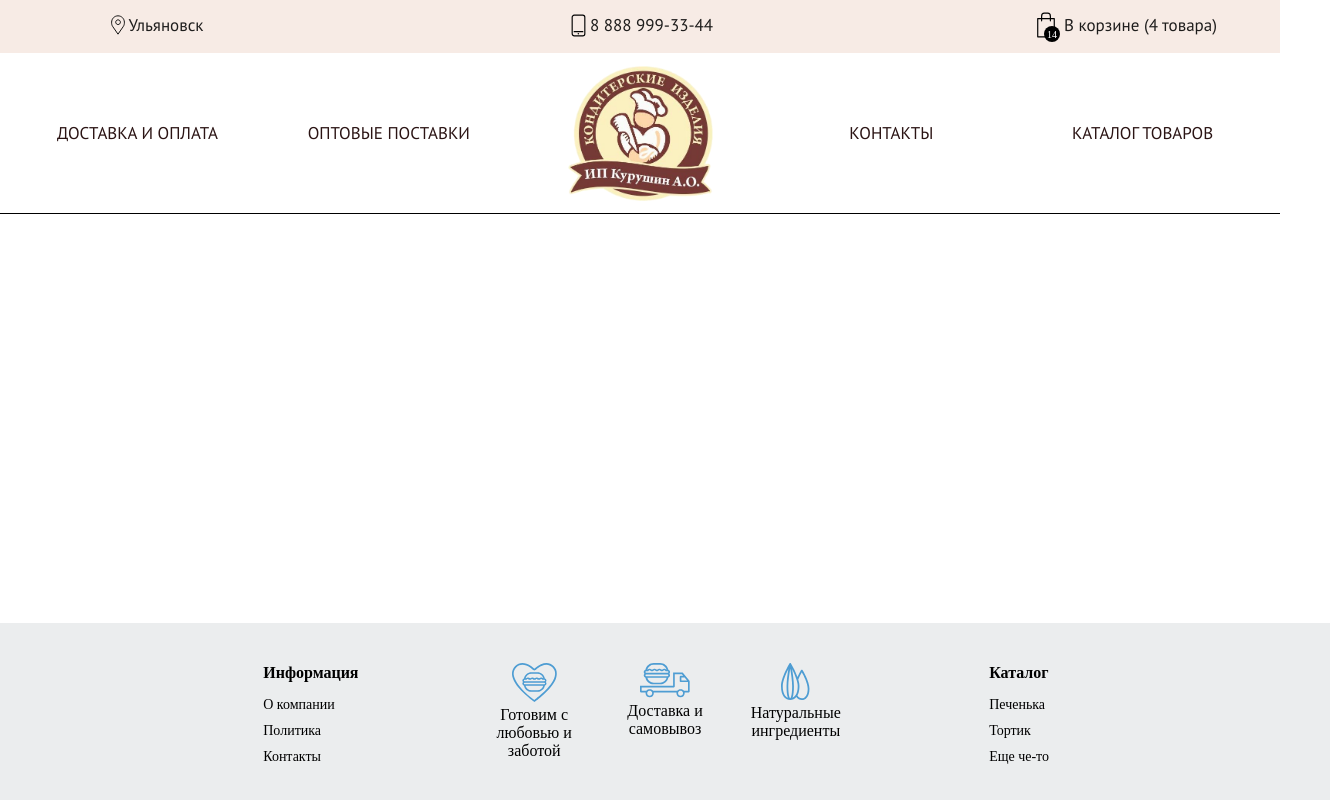
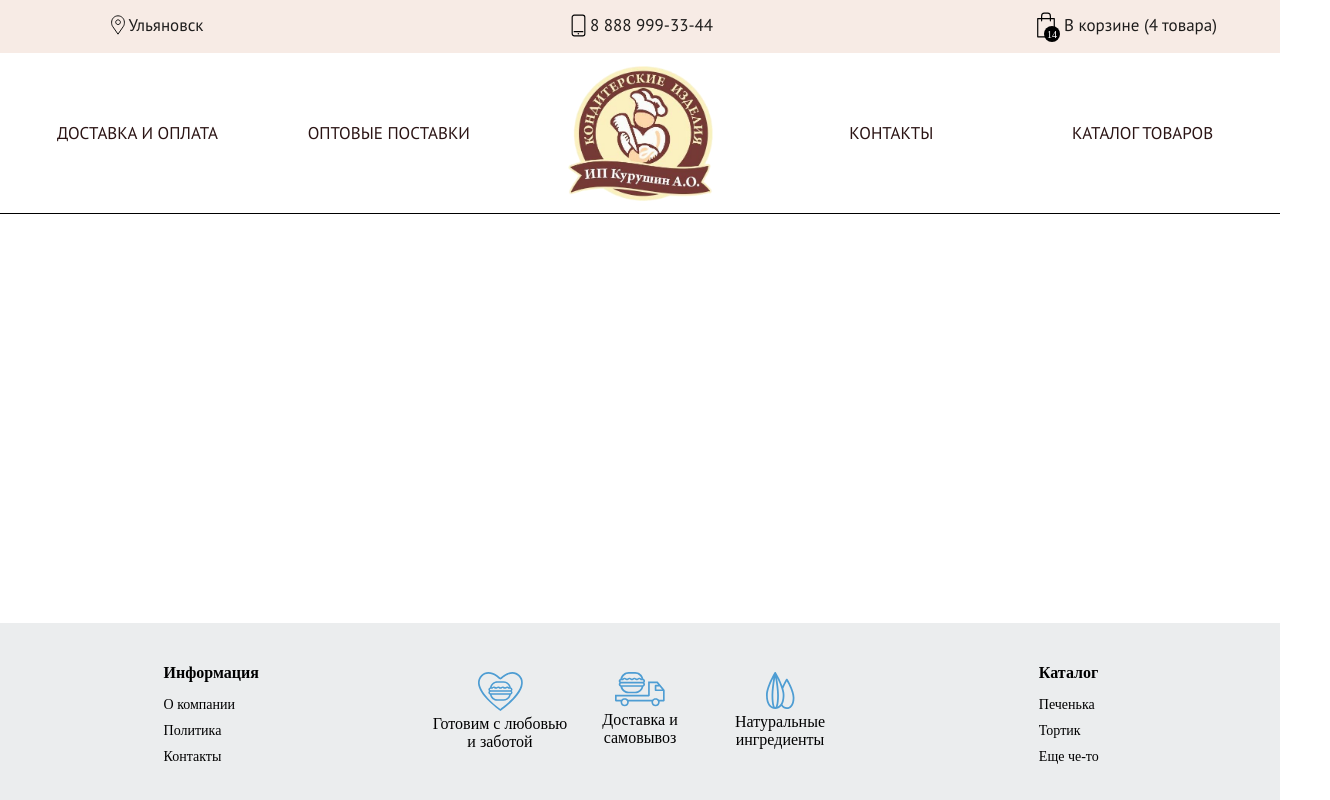
Before and after one commit to X6uddy/confectionery-frontend, a React (Create React App) app: page / in a window 1280 px wide. Shown: the whole page, 1330 px wide, since content can reach past the window. Built offline with nearby package versions, Linux system fonts and the light colour scheme.

Commit message:
Footer corrections

```diff
--- a/src/components/app/App.js
+++ b/src/components/app/App.js
@@ -13,4 +13,4 @@ function App() {
         </>
     )
 }
-export default App
+export default App;
--- a/src/components/footer/_footer.scss
+++ b/src/components/footer/_footer.scss
@@ -5,9 +5,8 @@
     position: absolute;
     bottom: 0;
     width: 100%;
-    padding: 25px 25px;
+    padding: 25px 0;
     &-wrapper {
-        width: 80%;
         margin: 0 auto;
         display: flex;
         justify-content: space-between;
--- a/src/components/pages/MainPage/MainPage.js
+++ b/src/components/pages/MainPage/MainPage.js
@@ -5,7 +5,7 @@ import './MainPage.scss'
 function MainPage() {
 
     return(
-        <div className='MainPage'>
+        <div className='mainPage'>
 
         </div>
     )
```
Also changed, not shown: src/resources/img/main_page/promo.jpg (added).
